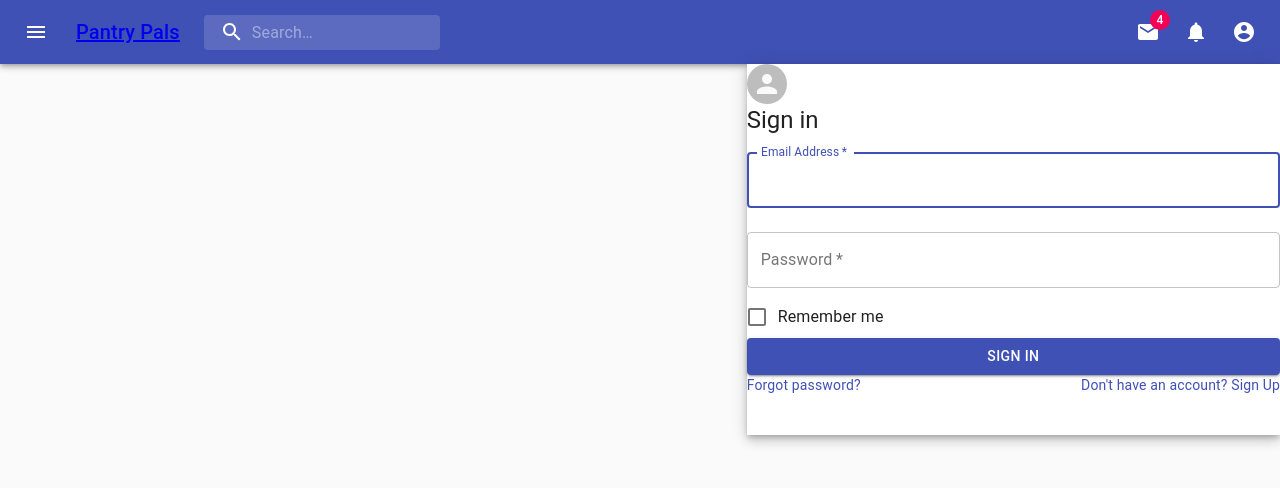
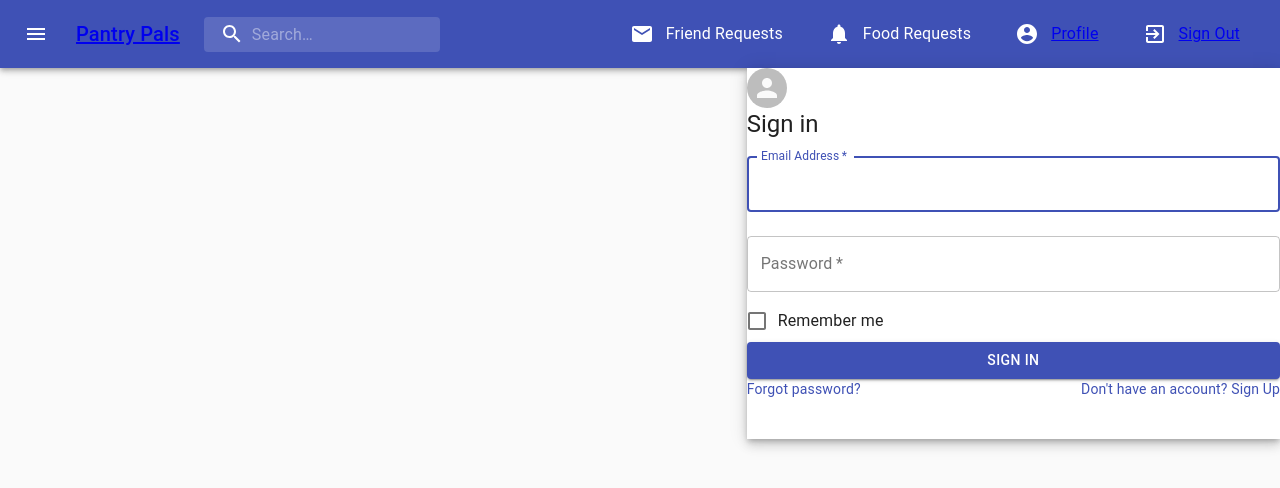
Before and after one commit to listenToRipley/capstone, a React (Create React App) app: page / in a window 1280 px wide. Shown: the top 488 px of the page. Built offline with nearby package versions, Linux system fonts and the light colour scheme.

Commit message:
update to nav bar

```diff
--- a/src/App.js
+++ b/src/App.js
@@ -2,7 +2,7 @@ import React from 'react';
 import './App.css';
 import Router from './Router';
 import {BrowserRouter} from 'react-router-dom';
-import NavBar from './components/NavBar'
+import NavBar from './Components/NavBar'
 import store from './redux/store';
 
 const App = () => {
--- a/src/components/NavBar.js
+++ b/src/components/NavBar.js
@@ -123,6 +123,8 @@ const NavBar = () => {
     </Menu>
   );
 
+
+  //need to add conditional rendering for logged or logged out
   const mobileMenuId = 'primary-search-account-menu-mobile';
   const renderMobileMenu = (
     <Menu
@@ -135,7 +137,7 @@ const NavBar = () => {
       onClose={handleMobileMenuClose}
     >
       <MenuItem>
-        <IconButton aria-label="show 4 new mails" color="inherit">
+        <IconButton aria-label="Friends Request" color="inherit">
           <Badge badgeContent={0} color="secondary">
             <MailIcon />
           </Badge>
@@ -143,7 +145,7 @@ const NavBar = () => {
         <p>Friend Requests</p>
       </MenuItem>
       <MenuItem>
-        <IconButton aria-label="show 11 new notifications" color="inherit">
+        <IconButton aria-label="notifications" color="inherit">
           <Badge badgeContent={0} color="secondary">
             <NotificationsIcon />
           </Badge>
@@ -205,26 +207,44 @@ const NavBar = () => {
           </div>
           <div className={classes.grow} />
           <div className={classes.sectionDesktop}>
-            <IconButton aria-label="show 4 new mails" color="inherit">
-              <Badge badgeContent={4} color="secondary">
+          <MenuItem>
+            <IconButton aria-label="Friends Request" color="inherit">
+              <Badge badgeContent={0} color="secondary">
                 <MailIcon />
               </Badge>
             </IconButton>
-            <IconButton aria-label="show 17 new notifications" color="inherit">
+            <p>Friend Requests</p>
+          </MenuItem>
+          <MenuItem>
+            <IconButton aria-label="notifications" color="inherit">
               <Badge badgeContent={0} color="secondary">
                 <NotificationsIcon />
               </Badge>
             </IconButton>
+            <p>Food Requests</p>
+          </MenuItem>
+          <MenuItem onClick={handleProfileMenuOpen}>
             <IconButton
-              edge="end"
               aria-label="account of current user"
-              aria-controls={menuId}
+              aria-controls="primary-search-account-menu"
               aria-haspopup="true"
-              onClick={handleProfileMenuOpen}
               color="inherit"
             >
               <AccountCircle />
             </IconButton>
+            <Link to='/userProfile'>Profile</Link>
+          </MenuItem>
+          <MenuItem >
+            <IconButton
+              aria-label="sign out of app"
+              aria-controls="primary-search-account-menu"
+              aria-haspopup="true"
+              color="inherit"
+            >
+              <ExitToAppIcon />
+            </IconButton>
+            <Link to='/'>Sign Out</Link>
+        </MenuItem>
           </div>
           <div className={classes.sectionMobile}>
             <IconButton
```
